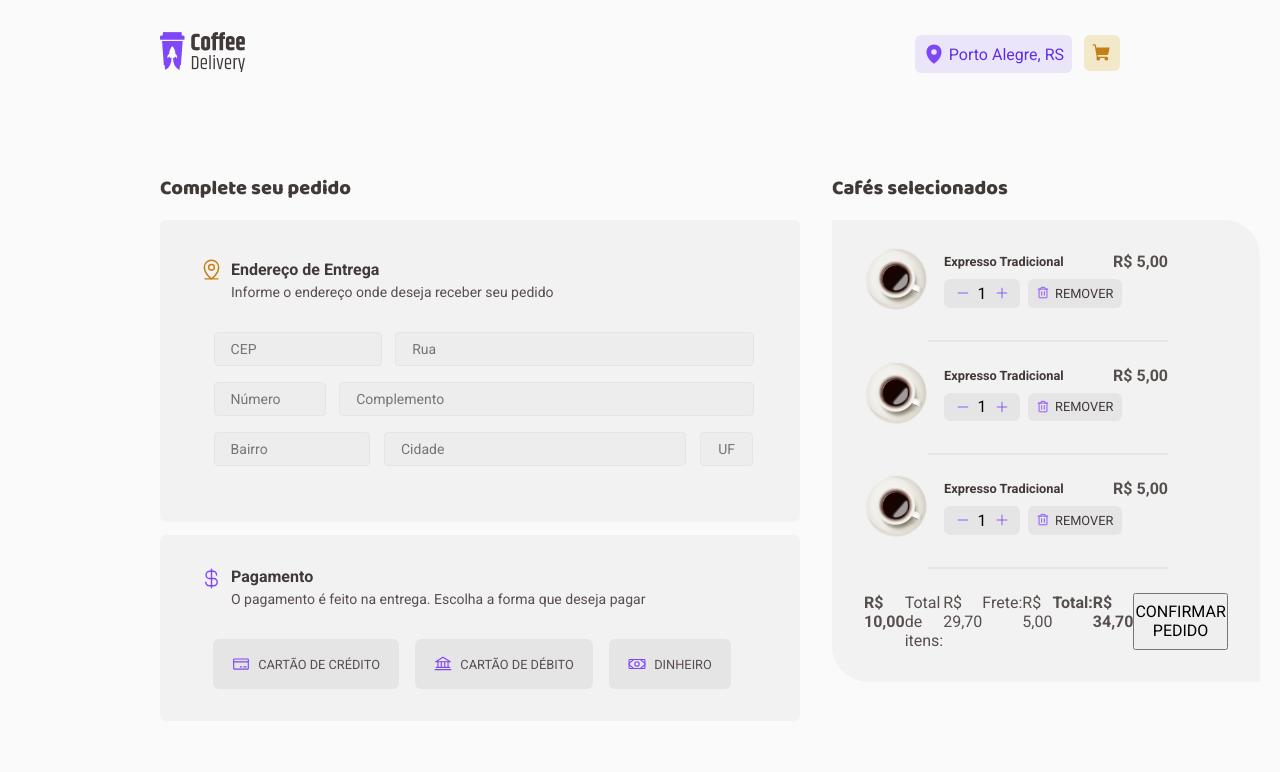
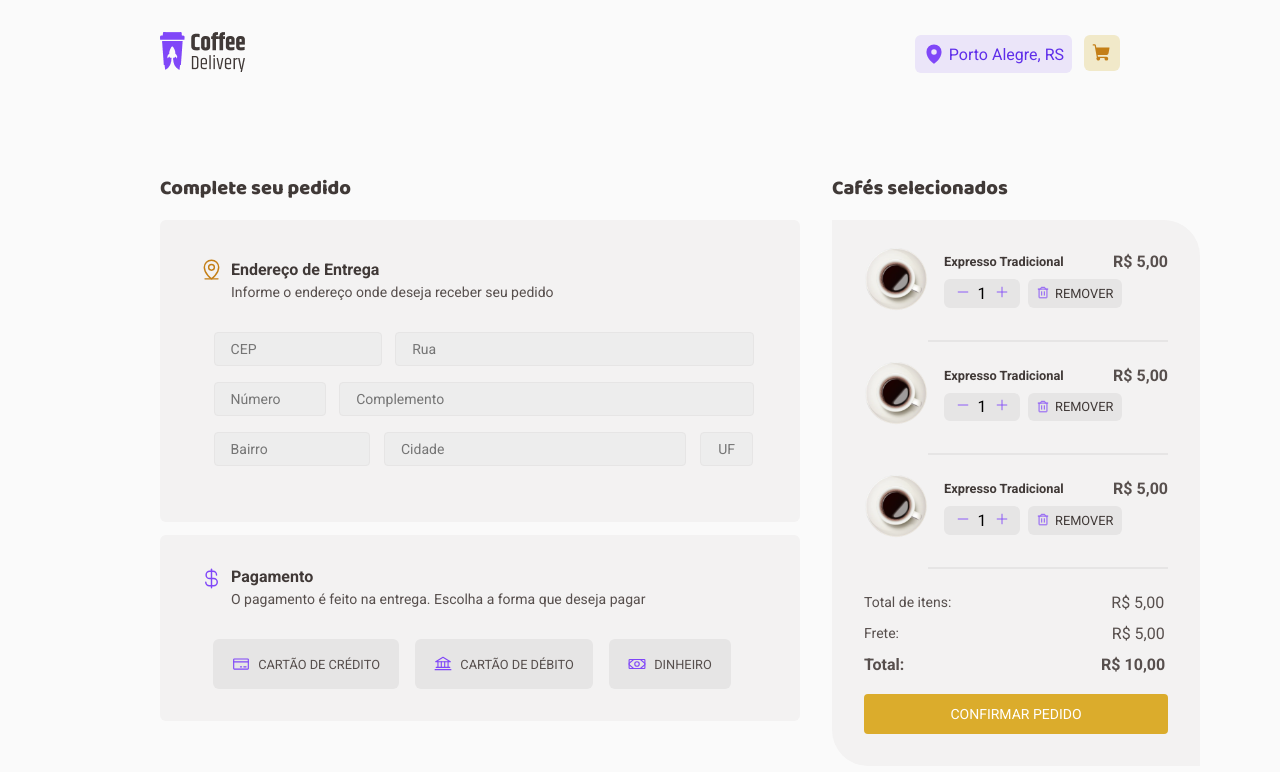
Before and after one commit to VitorFernandes-JS/02-desafio-coffee-delivery, a React (Vite) app: page /cart in a window 1280 px wide. Shown: the top 772 px of the page. Built offline with nearby package versions, Linux system fonts and the light colour scheme.

Commit message:
fix: screen cart is completed

```diff
--- a/src/components/CardCoffeeHorizontal/index.tsx
+++ b/src/components/CardCoffeeHorizontal/index.tsx
@@ -11,6 +11,8 @@ import {
   DivTitleAndValue,
   ValueCoffee,
   Line,
+  ButtonRemove,
+  ButtonAdd,
 } from "./style";
 
 export function CardCoffeeHorizontal() {
@@ -26,16 +28,20 @@ export function CardCoffeeHorizontal() {
         </DivTitleAndValue>
         <DivButtons>
           <ButtonLessAndmore>
-            <Minus size={14} color="#8047F8" />
+            <ButtonRemove>
+              <Minus size={14} color="#8047F8" />
+            </ButtonRemove>
             <span>1</span>
-            <Plus size={14} color="#8047F8" />
+            <ButtonAdd>
+              <Plus size={14} color="#8047F8" />
+            </ButtonAdd>
           </ButtonLessAndmore>
           <ButtonRemoveToCart>
             <Trash size={14} color="#8047F8" />
             <span>REMOVER</span>
           </ButtonRemoveToCart>
         </DivButtons>
-      <Line />
+        <Line />
       </DivTitleAndButtons>
     </CardCoffeeHorizontalContainer>
   );
--- a/src/components/CardCoffeeHorizontal/style.ts
+++ b/src/components/CardCoffeeHorizontal/style.ts
@@ -69,6 +69,22 @@ export const ButtonLessAndmore = styled.button`
   }
 `;
 
+const Button = styled.button`
+  background-color: transparent;
+  border: none;
+  cursor: pointer;
+
+  color: ${(props) => props.theme.purple};
+
+  &:hover {
+    opacity: 0.6;
+  }
+`;
+
+export const ButtonRemove = styled(Button)``;
+
+export const ButtonAdd = styled(Button)``;
+
 export const ButtonRemoveToCart = styled.button`
   border-radius: 6px;
   border: none;
@@ -80,6 +96,13 @@ export const ButtonRemoveToCart = styled.button`
   display: flex;
   justify-content: center;
   align-items: center;
+
+  transition: opacity 0.2s;
+  cursor: pointer;
+
+  &:hover {
+    opacity: 0.8;
+  }
 
   span {
     font-size: 0.8rem;
--- a/src/pages/Cart/index.tsx
+++ b/src/pages/Cart/index.tsx
@@ -16,6 +16,10 @@ import {
   DivAdressAndMethodsPayment,
   DivTitleCoffeeAndInformationsCoffe,
   DivInformationsOrder,
+  DivTotalItems,
+  DivFreight,
+  DivTotal,
+  ButtonConfirmOrder,
 } from "./style";
 
 import { CardPaymentMethods } from "../../components/CardPaymentMethods";
@@ -69,19 +73,24 @@ export function Cart() {
             <CardCoffeeHorizontal />
             <CardCoffeeHorizontal />
             <CardCoffeeHorizontal />
+
             <DivInformationsOrder>
-              <strong>R$ 10,00</strong>
+              <DivTotalItems>
+                <span>Total de itens:</span>
+                <span>R$ 5,00</span>
+              </DivTotalItems>
 
-              <span>Total de itens:</span>
-              <span>R$ 29,70</span>
+              <DivFreight>
+                <span>Frete:</span>
+                <span>R$ 5,00</span>
+              </DivFreight>
 
-              <span>Frete:</span>
-              <span>R$ 5,00</span>
+              <DivTotal>
+                <strong>Total:</strong>
+                <strong>R$ 10,00</strong>
+              </DivTotal>
 
-              <strong>Total:</strong>
-              <strong>R$ 34,70</strong>
-
-              <button onClick={() => {}}>CONFIRMAR PEDIDO</button>
+              <ButtonConfirmOrder onClick={() => {}}>CONFIRMAR PEDIDO</ButtonConfirmOrder>
             </DivInformationsOrder>
           </DivInformationsCoffeeInCart>
         </DivTitleCoffeeAndInformationsCoffe>
--- a/src/pages/Cart/style.ts
+++ b/src/pages/Cart/style.ts
@@ -138,4 +138,94 @@ export const DivInformationsCoffeeInCart = styled.div`
 
 export const DivInformationsOrder = styled.div`
   display: flex;
+  flex-direction: column;
+`;
+
+export const DivTotalItems = styled.div`
+  display: flex;
+  align-items: center;
+
+  margin-bottom: 0.75rem;
+
+  span:first-child {
+    font-family: "Roboto", sans-serif;
+    font-size: 0.875rem;
+
+    color: ${({ theme }) => theme.text};
+  }
+
+  span:last-child {
+    font-family: "Roboto", sans-serif;
+    font-size: 1rem;
+
+    color: ${({ theme }) => theme.text};
+
+    margin-left: 10rem;
+  }
+`;
+
+export const DivFreight = styled.div`
+  display: flex;
+  align-items: center;
+
+  margin-bottom: 0.75rem;
+
+  span:first-child {
+    font-family: "Roboto", sans-serif;
+    font-size: 0.875rem;
+
+    color: ${({ theme }) => theme.text};
+  }
+
+  span:last-child {
+    font-family: "Roboto", sans-serif;
+    font-size: 1rem;
+
+    color: ${({ theme }) => theme.text};
+
+    margin-left: 13.3rem;
+  }
+`;
+
+export const DivTotal = styled.div`
+  display: flex;
+  align-items: center;
+
+  margin-bottom: 1.25rem;
+
+  strong:first-child {
+    font-family: "Roboto", sans-serif;
+    font-size: 1rem;
+
+    color: ${({ theme }) => theme.text};
+  }
+
+  strong:last-child {
+    font-family: "Roboto", sans-serif;
+    font-size: 1rem;
+
+    color: ${({ theme }) => theme.text};
+
+    margin-left: 12.3rem;
+  }
+`;
+
+export const ButtonConfirmOrder = styled.button`
+  background-color: ${({ theme }) => theme.yellow};
+  color: ${({ theme }) => theme.white};
+
+  border: none;
+  border-radius: 4px;
+
+  padding: 0.75rem 1rem;
+
+  font-family: "Roboto", sans-serif;
+  font-size: 0.875rem;
+
+  transition: opacity 0.2s;
+  cursor: pointer;
+
+  &:hover {
+    opacity: 0.8;
+  }
 `
```
